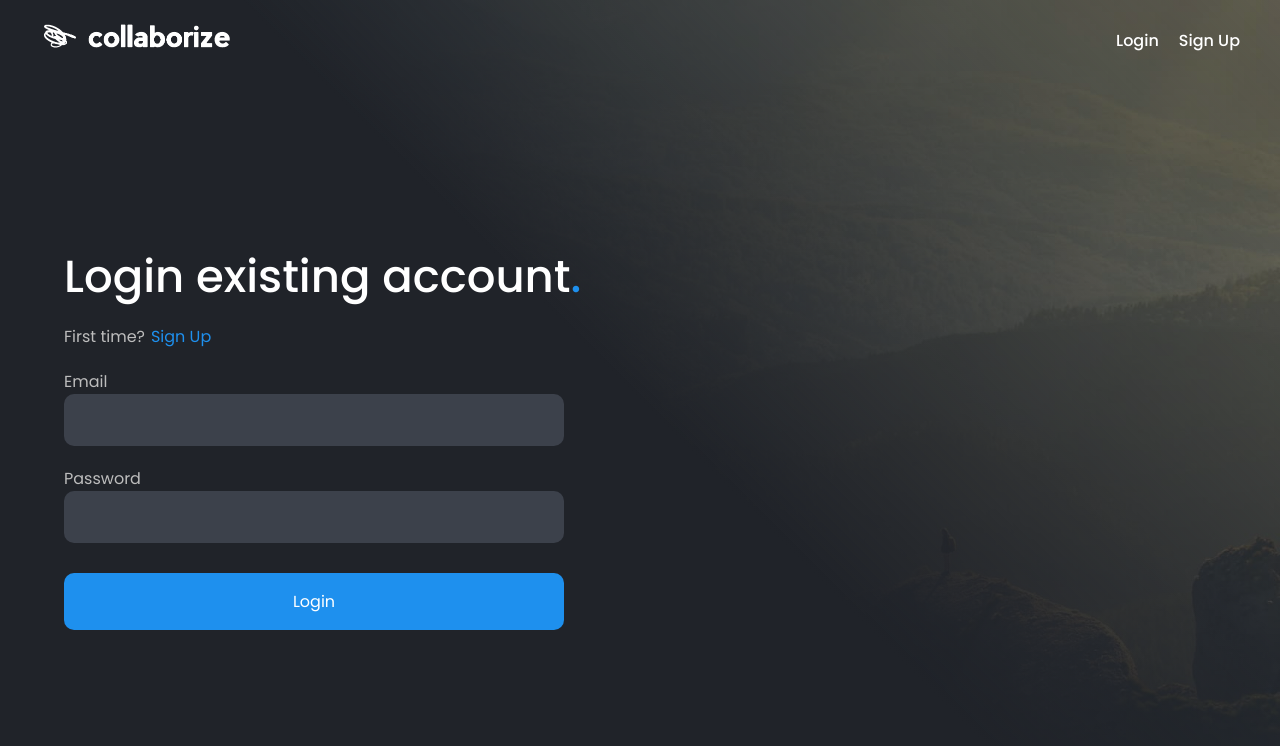
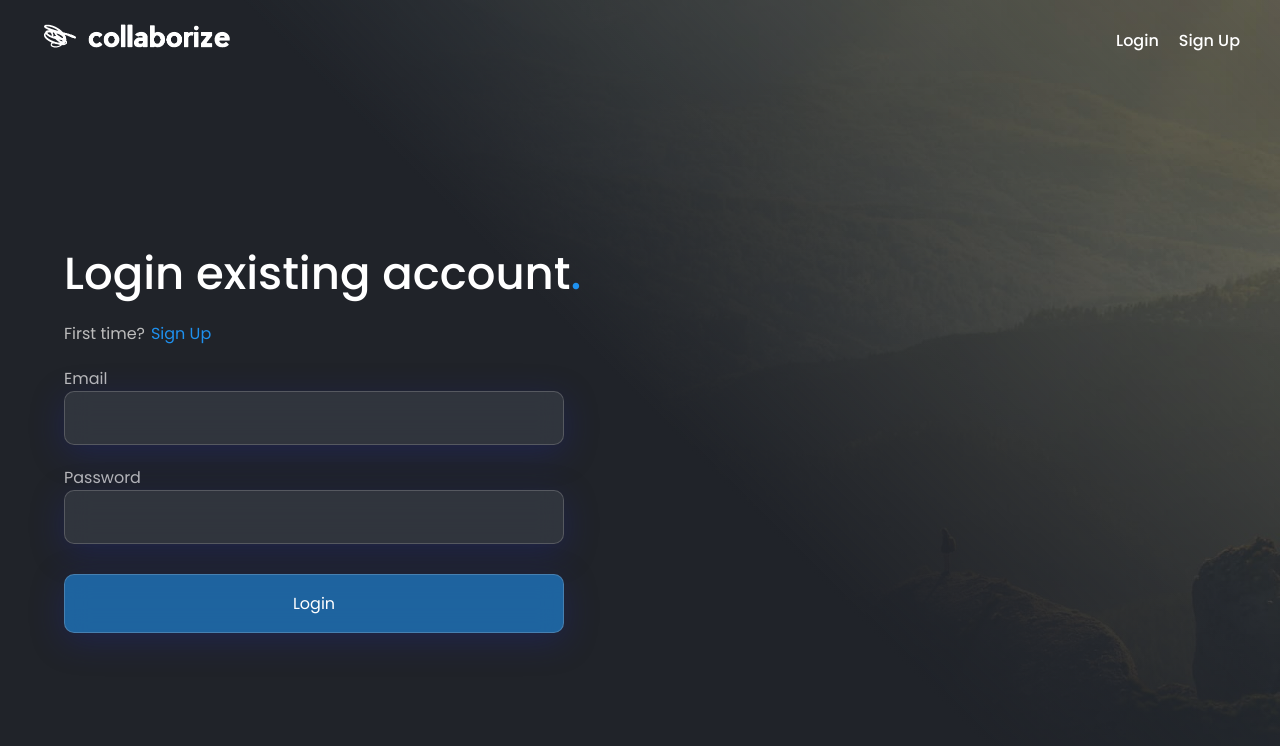
Before and after one commit to ajmalmohad/collaborize-frontend, a React (Create React App) app: page /login in a window 1280 px wide. Shown: the top 746 px of the page. Built offline with nearby package versions, Linux system fonts and the light colour scheme; no server answers.

Commit message:
More Glassmorphism

```diff
--- a/src/components/css/Navbar.css
+++ b/src/components/css/Navbar.css
@@ -33,13 +33,16 @@
 
 .Navbar .Others button.logout{
     padding:10px 16px;
-    background: var(--error);
     color: var(--white);
     font-size: 16px;
     font-family: 'Poppins', sans-serif;
-    border:none;
-    border-radius: 8px;
     cursor: pointer;
+    background: rgba( 204, 0, 0, 0.6 );
+    box-shadow: 0 8px 32px 0 rgba( 31, 38, 135, 0.37 );
+    backdrop-filter: blur( 12px );
+    -webkit-backdrop-filter: blur( 12px );
+    border-radius: 10px;
+    border: 1px solid rgba( 255, 255, 255, 0.18 );
 }
 
 @media screen and (max-width:600px) {
--- a/src/components/css/SubmitButton.css
+++ b/src/components/css/SubmitButton.css
@@ -1,12 +1,16 @@
 .SubmitButton button{
-    background: var(--accent-blue);
     width: 100%;
     min-width: 0px;
     font-family: 'Poppins', sans-serif;
     padding: 16px 20px;
     border: none;
-    border-radius: 10px;
     color: var(--white);
     cursor: pointer;
     font-size: 16px;
+    background: rgba( 30, 144, 238, 0.6 );
+    box-shadow: 0 8px 32px 0 rgba( 31, 38, 135, 0.37 );
+    backdrop-filter: blur( 12px );
+    -webkit-backdrop-filter: blur( 12px );
+    border-radius: 10px;
+    border: 1px solid rgba( 255, 255, 255, 0.18 );
 }
--- a/src/components/css/TextField.css
+++ b/src/components/css/TextField.css
@@ -13,10 +13,13 @@
     min-width: 0px;
     font-family: 'Poppins', sans-serif;
     padding: 16px 20px;
-    border: none;
+    color: var(--white);
+    background: rgba( 60, 65, 75, 0.6 );
+    box-shadow: 0 8px 32px 0 rgba( 31, 38, 135, 0.37 );
+    backdrop-filter: blur( 12px );
+    -webkit-backdrop-filter: blur( 12px );
     border-radius: 10px;
-    color: var(--white);
-    background: var(--light-gray);
+    border: 1px solid rgba( 255, 255, 255, 0.18 );
 }
 
 .TextField input:focus{
--- a/src/pages/css/Home.css
+++ b/src/pages/css/Home.css
@@ -1,10 +1,11 @@
 .Home{
-    padding:20px 20px;
+    padding:40px;
 }
 
 .Home .heading{
     font-size: 32px;
-    font-weight: 600;
+    font-weight: 500;
+    text-shadow: 0px 0px 10px black;
 }
 
 .Home .rooms{
@@ -19,10 +20,14 @@
     padding: 20px 0;
     width: 260px;
     color: var(--white);
-    background: var(--accent-blue);
+    background: rgba( 30, 144, 238, 0.6 );
+    box-shadow: 0 8px 32px 0 rgba( 31, 38, 135, 0.37 );
+    backdrop-filter: blur( 12px );
+    -webkit-backdrop-filter: blur( 12px );
     border-radius: 10px;
+    border: 1px solid rgba( 255, 255, 255, 0.18 );
 }
 
 .Home .rooms .room.draw{
-    background: var(--second-blue);
+    background: rgba( 107, 138, 253, 0.6 );
 }
```
